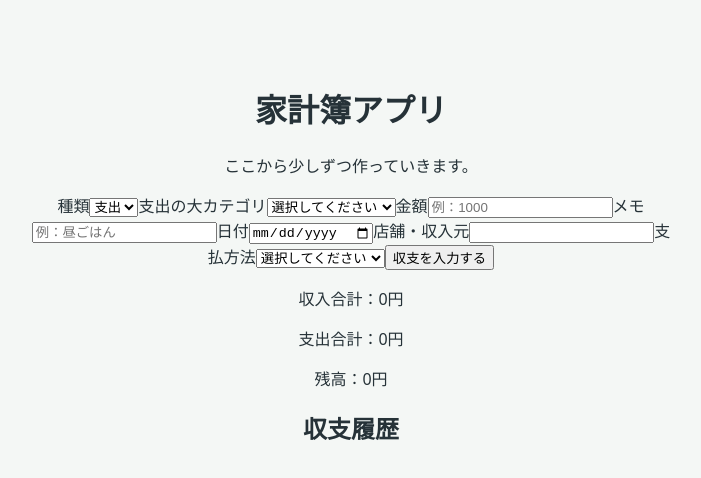
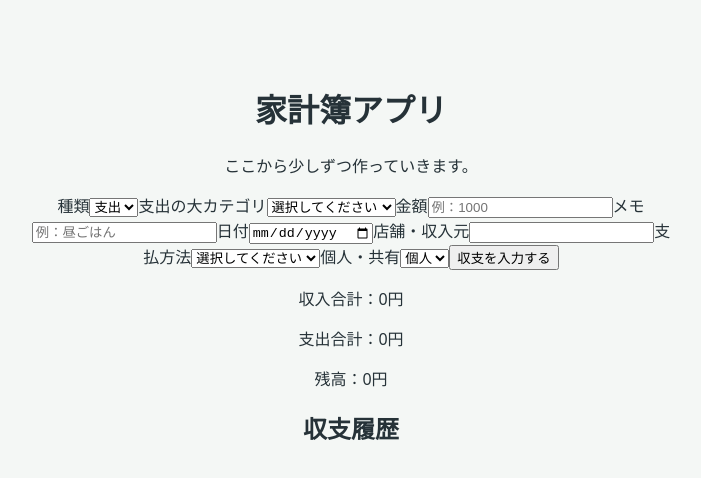
Before and after one commit to wasyun4/zubora-kakeibo-pwa, a React (Vite) app: page / in a window 1280 px wide. Shown: the top 478 px of the page, without its empty margins (289-990 px from the left). Built offline with nearby package versions, Linux system fonts and the light colour scheme.

Commit message:
feat: add transaction scope

```diff
--- a/src/App.tsx
+++ b/src/App.tsx
@@ -1,6 +1,8 @@
 import { useEffect, useState } from "react";
 import { initialCategories } from "./categories";
 import { initialPaymentMethods } from "./paymentMethods";
+
+type TransactionScope = "personal" | "shared";
 
 type Transaction = {
   id: string;
@@ -12,6 +14,7 @@ type Transaction = {
   majorCategoryId: string;
   minorCategoryId: string;
   paymentMethodId: string;
+  scope: TransactionScope;
 };
 
 function App() {
@@ -36,6 +39,9 @@ function App() {
   const [memo, setMemo] = useState("");
   const [date, setDate] = useState("");
   const [paymentMethodId, setPaymentMethodId] = useState("");
+  const [scope, setScope] =
+    useState<TransactionScope>("personal");
+
   const [source, setSource] = useState("");
 
   const expenseMinorCategories = initialCategories.filter(
@@ -117,6 +123,7 @@ function App() {
         majorCategoryId,
         minorCategoryId,
         paymentMethodId,
+        scope,
       },
     ]);
 
@@ -128,6 +135,7 @@ function App() {
     setMajorCategoryId("");
     setMinorCategoryId("");
     setPaymentMethodId("");
+    setScope("personal");
   }
 
   function handleDeleteExpense(id: string) {
@@ -296,6 +304,19 @@ function App() {
         </select>
       </label>
 
+      <label>
+        個人・共有
+        <select
+          value={scope}
+          onChange={(event) =>
+            setScope(event.target.value as TransactionScope)
+          }
+        >
+          <option value="personal">個人</option>
+          <option value="shared">共有</option>
+        </select>
+      </label>
+
       <button onClick={handleExpenseClick}>
         収支を入力する
       </button>
@@ -315,6 +336,7 @@ function App() {
             {expense.type === "expense" &&
               `：${getCategoryName(expense.minorCategoryId)}`}
             ：{getPaymentMethodName(expense.paymentMethodId)}
+            ：{expense.scope === "shared" ? "共有" : "個人"}
 
             <button onClick={() => handleDeleteExpense(expense.id)}>
               削除
```
Also changed, not shown: 2 other files (tests, documents, lock files or other folders).
